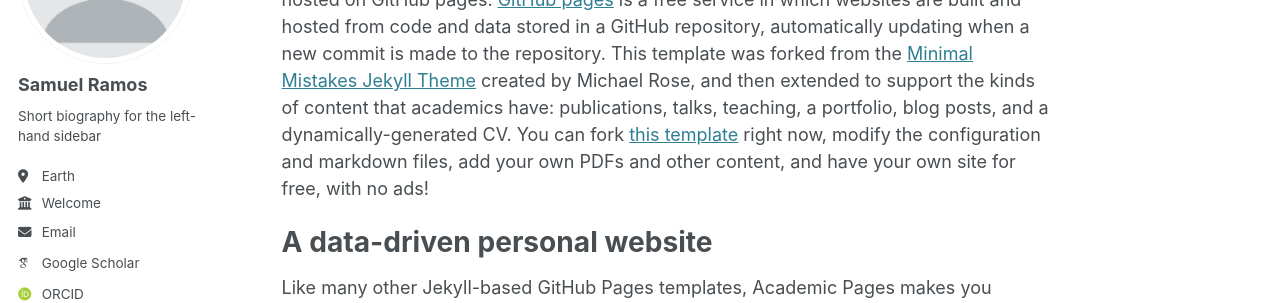
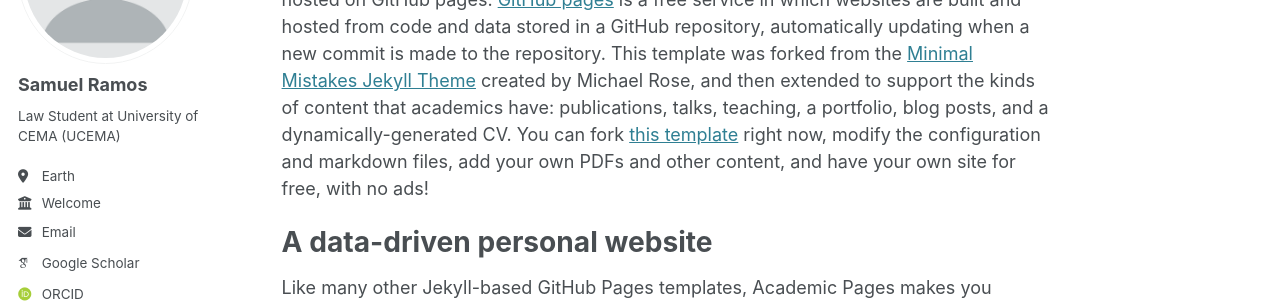
Before and after one commit to saiefr/saiefr.github.io, a Jekyll site: the page built from _pages/about.md, in a window 1280 px wide. Shown: the part 210-513 px from the top of the page. Built offline with Jekyll 4.4.1, drawn with Linux system fonts in a browser that asks for light colours; some web fonts are replaced.

Commit message:
Update _config.yml

```diff
--- a/_config.yml
+++ b/_config.yml
@@ -25,7 +25,7 @@ author:
   avatar           : "profile.png"
   name             : "Samuel Ramos"
   pronouns         : # example: "she/her"
-  bio              : "Short biography for the left-hand sidebar"
+  bio              : "Law Student at University of CEMA (UCEMA)"
   location         : "Earth"
   employer         : "Welcome"
   uri              : # URL
```
